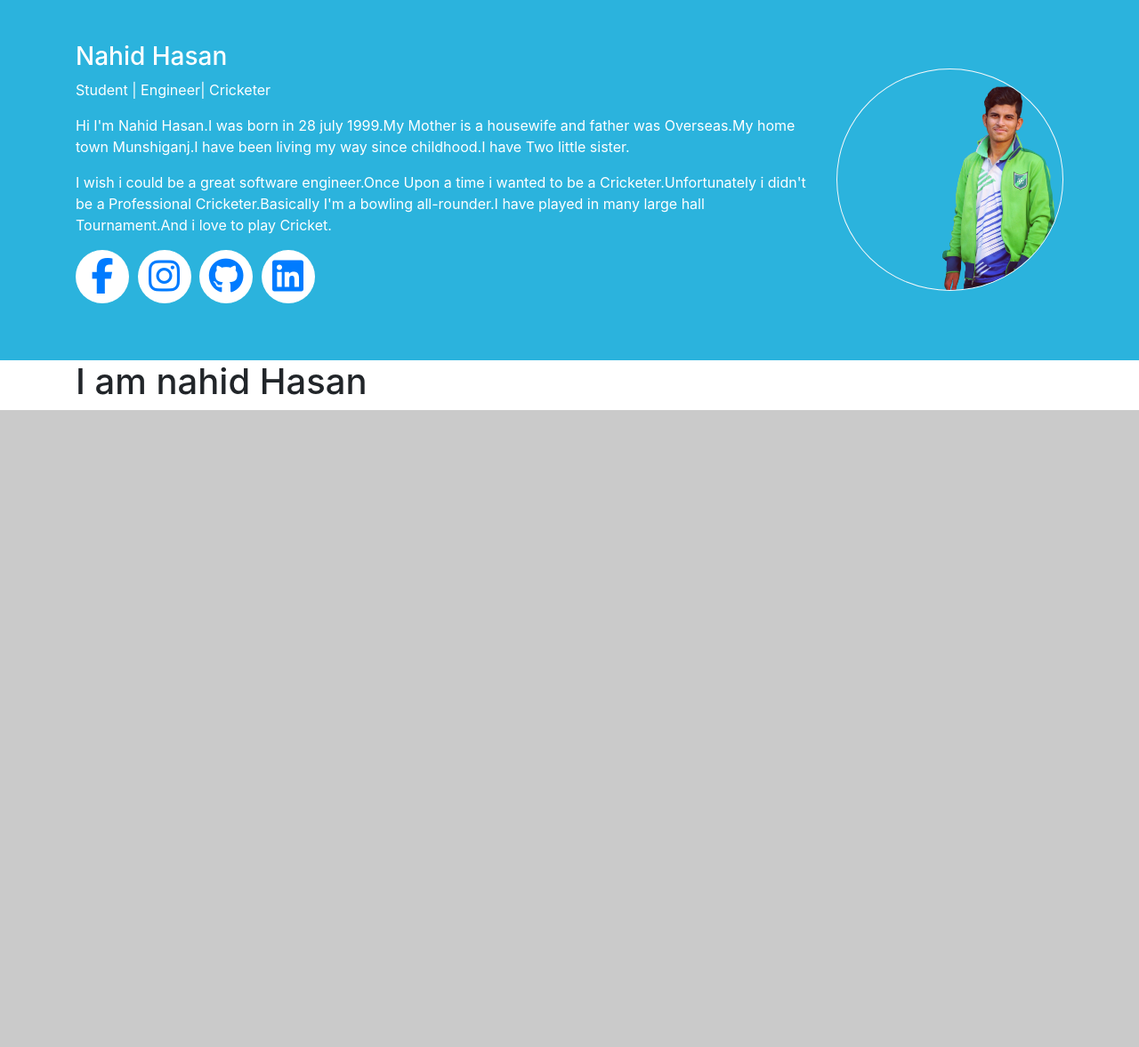
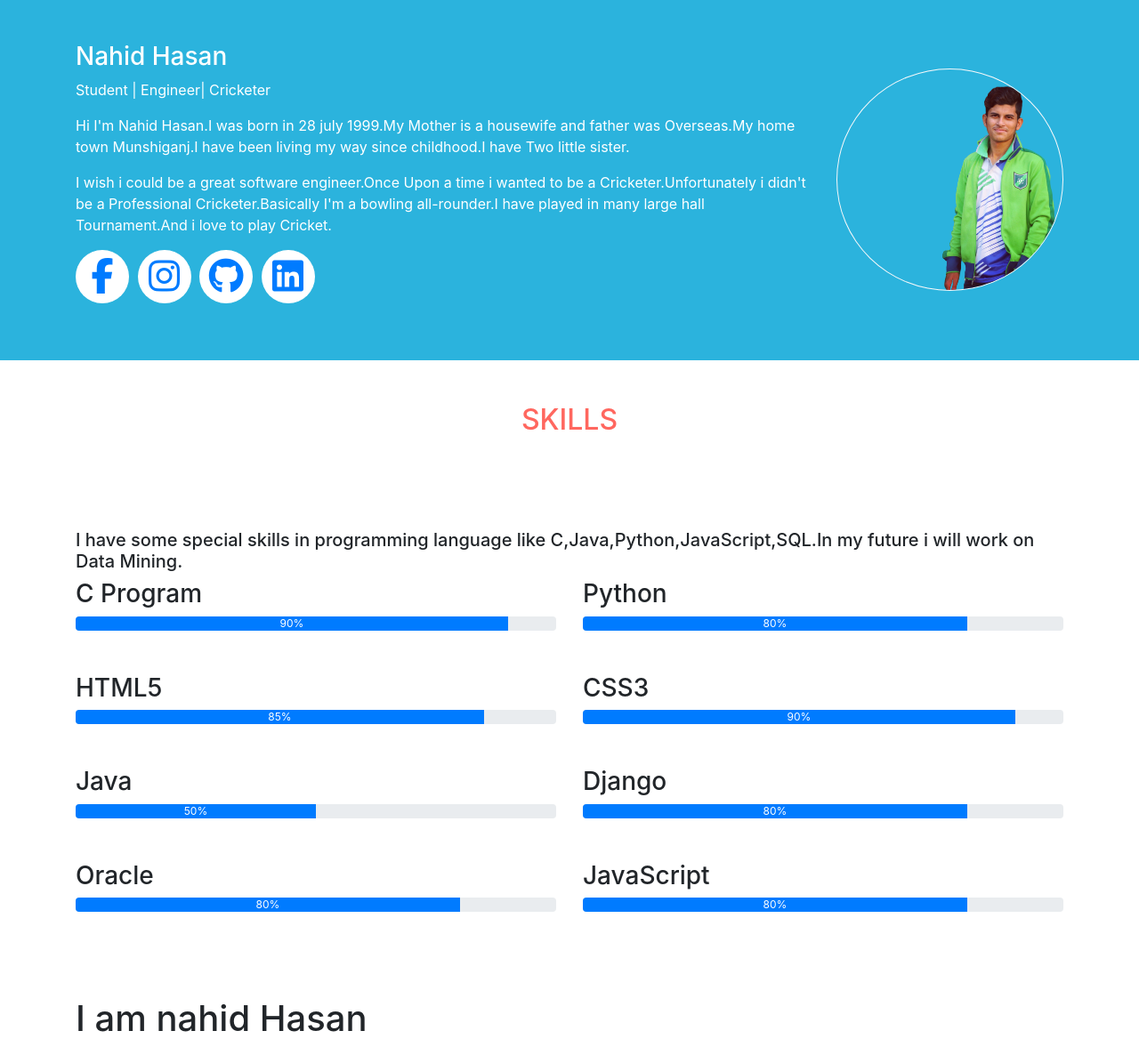
Before and after one commit to Nahid2194/Portfolio_Django, a Django app: page / in a window 1280 px wide. Shown: the part 857-2034 px from the top of the page at 89% size. Before the commit the page ends 1318 px from the top, so only its background shows below. Run offline with Django 3.2, Linux system fonts and the light colour scheme; some libraries are stand-ins or nearby versions.

Commit message:
adding skills template

```diff
--- a/Portfolio_App/templates/Portfolio_App/index.html
+++ b/Portfolio_App/templates/Portfolio_App/index.html
@@ -30,6 +30,7 @@
     </section>
     {% include 'Portfolio_App/navbar.html' %}
     {% include 'Portfolio_App/about.html' %}
+    {% include 'Portfolio_App/skills.html' %}
     <div class="container">
         <h1>I am nahid Hasan</h1>
         {% block body_block %}
--- /dev/null
+++ b/Portfolio_App/templates/Portfolio_App/skills.html
@@ -0,0 +1,130 @@
+{% load static %}
+<!DOCTYPE html>
+<html lang="en">
+
+<head>
+    <meta charset="UTF-8">
+    <meta name="viewport" content="width=device-width, initial-scale=1.0">
+    <link rel="stylesheet" href="https://cdnjs.cloudflare.com/ajax/libs/animate.css/4.0.0/animate.min.css">
+
+    <!-- Bootstrap CSS -->
+    <link rel="stylesheet" href="https://stackpath.bootstrapcdn.com/bootstrap/4.5.0/css/bootstrap.min.css"
+        integrity="sha384-9aIt2nRpC12Uk9gS9baDl411NQApFmC26EwAOH8WgZl5MYYxFfc+NcPb1dKGj7Sk" crossorigin="anonymous">
+    <link href="https://fonts.googleapis.com/css2?family=Open+Sans:wght@300&display=swap" rel="stylesheet">
+    <link rel="stylesheet" type="text/css" href="{% static 'style.css' %}" />
+    <title>Nahid Hasan</title>
+    <script src="https://kit.fontawesome.com/a076d05399.js"></script>
+</head>
+
+<body>
+    <div class="container" id="SKILLS">
+        <div class="row">
+            <div class="col">
+                <h2 class="bg-red text-center py-5">
+                    SKILLS
+
+                </h2>
+
+            </div>
+        </div>
+
+        <div class="row py-5">
+            <div class="col-md-12 animate-box" data-animate-effect="fadeInLeft">
+                <h5>I have some special skills in programming language like C,Java,Python,JavaScript,SQL.In my future i
+                    will work on Data Mining.
+
+                </h5>
+            </div>
+            <div class="col-md-6 animate-box pb-5" data-animate-effect="fadeInLeft">
+                <div class="progress-wrap">
+                    <h3>C Program</h3>
+                    <div class="progress">
+                        <div class="progress-bar color-1" role="progressbar" aria-valuenow="90" aria-valuemin="0"
+                            aria-valuemax="100" style="width:90%">
+                            <span>90%</span>
+                        </div>
+                    </div>
+                </div>
+            </div>
+            <div class="col-md-6 animate-box  pb-5" data-animate-effect="fadeInRight">
+                <div class="progress-wrap">
+                    <h3>Python </h3>
+                    <div class="progress">
+                        <div class="progress-bar color-2" role="progressbar" aria-valuenow="80" aria-valuemin="0"
+                            aria-valuemax="100" style="width:80%">
+                            <span>80%</span>
+                        </div>
+                    </div>
+                </div>
+            </div>
+            <div class="col-md-6 animate-box  pb-5" data-animate-effect="fadeInLeft">
+                <div class="progress-wrap">
+                    <h3>HTML5</h3>
+                    <div class="progress">
+                        <div class="progress-bar color-3" role="progressbar" aria-valuenow="85" aria-valuemin="0"
+                            aria-valuemax="100" style="width:85%">
+                            <span>85%</span>
+                        </div>
+                    </div>
+                </div>
+            </div>
+            <div class="col-md-6 animate-box  pb-5" data-animate-effect="fadeInRight">
+                <div class="progress-wrap">
+                    <h3>CSS3</h3>
+                    <div class="progress">
+                        <div class="progress-bar color-4" role="progressbar" aria-valuenow="90" aria-valuemin="0"
+                            aria-valuemax="100" style="width:90%">
+                            <span>90%</span>
+                        </div>
+                    </div>
+                </div>
+            </div>
+            <div class="col-md-6 animate-box  pb-5" data-animate-effect="fadeInLeft">
+                <div class="progress-wrap">
+                    <h3>Java</h3>
+                    <div class="progress">
+                        <div class="progress-bar color-5" role="progressbar" aria-valuenow="50" aria-valuemin="0"
+                            aria-valuemax="100" style="width:50%">
+                            <span>50%</span>
+                        </div>
+                    </div>
+                </div>
+            </div>
+            <div class="col-md-6 animate-box  pb-5" data-animate-effect="fadeInRight">
+                <div class="progress-wrap">
+                    <h3>Django</h3>
+                    <div class="progress">
+                        <div class="progress-bar color-6" role="progressbar" aria-valuenow="80" aria-valuemin="0"
+                            aria-valuemax="100" style="width:80%">
+                            <span>80%</span>
+                        </div>
+                    </div>
+                </div>
+            </div>
+            <div class="col-md-6 animate-box  pb-5" data-animate-effect="fadeInLeft">
+                <div class="progress-wrap">
+                    <h3>Oracle</h3>
+                    <div class="progress">
+                        <div class="progress-bar color-5" role="progressbar" aria-valuenow="80" aria-valuemin="0"
+                            aria-valuemax="100" style="width:80%">
+                            <span>80%</span>
+                        </div>
+                    </div>
+                </div>
+            </div>
+            <div class="col-md-6 animate-box  pb-5" data-animate-effect="fadeInRight">
+                <div class="progress-wrap">
+                    <h3>JavaScript</h3>
+                    <div class="progress">
+                        <div class="progress-bar color-6" role="progressbar" aria-valuenow="80" aria-valuemin="0"
+                            aria-valuemax="100" style="width:80%">
+                            <span>80%</span>
+                        </div>
+                    </div>
+                </div>
+            </div>
+        </div>
+    </div>
+</body>
+
+</html>
```
